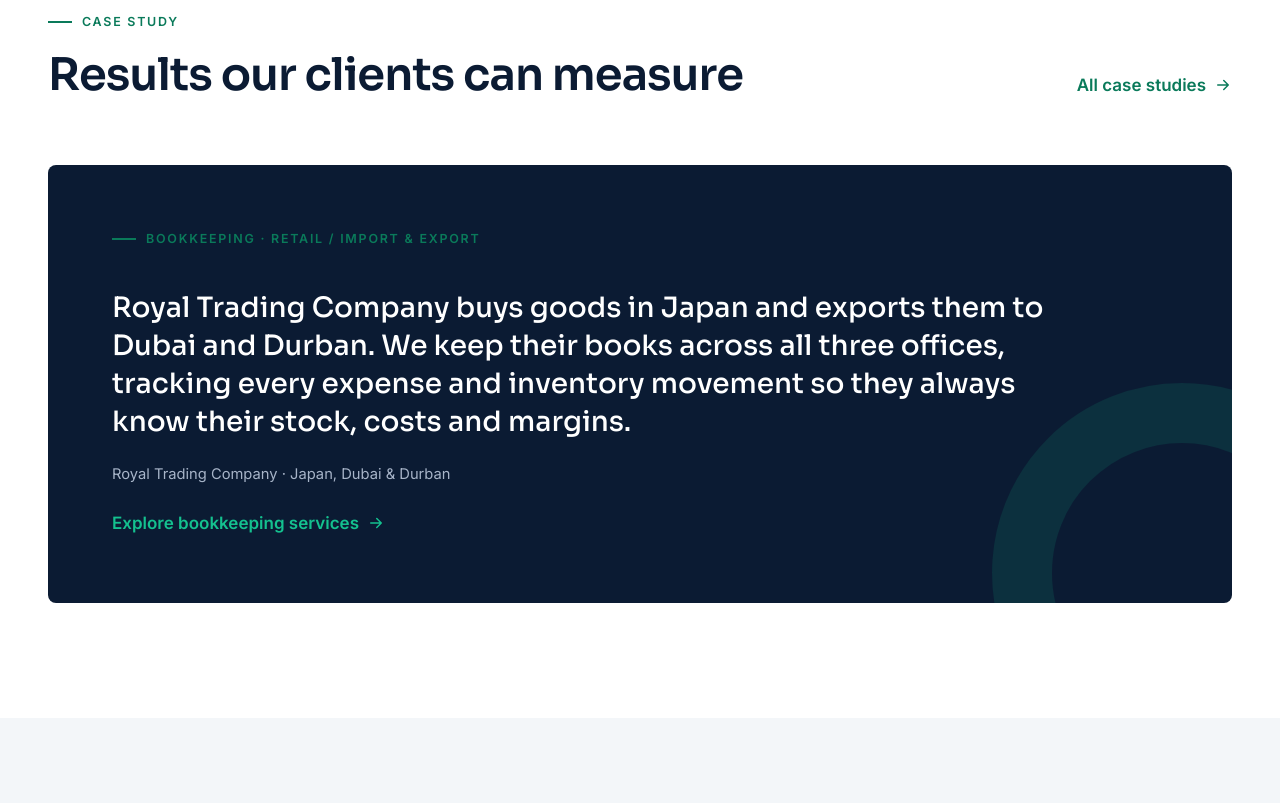
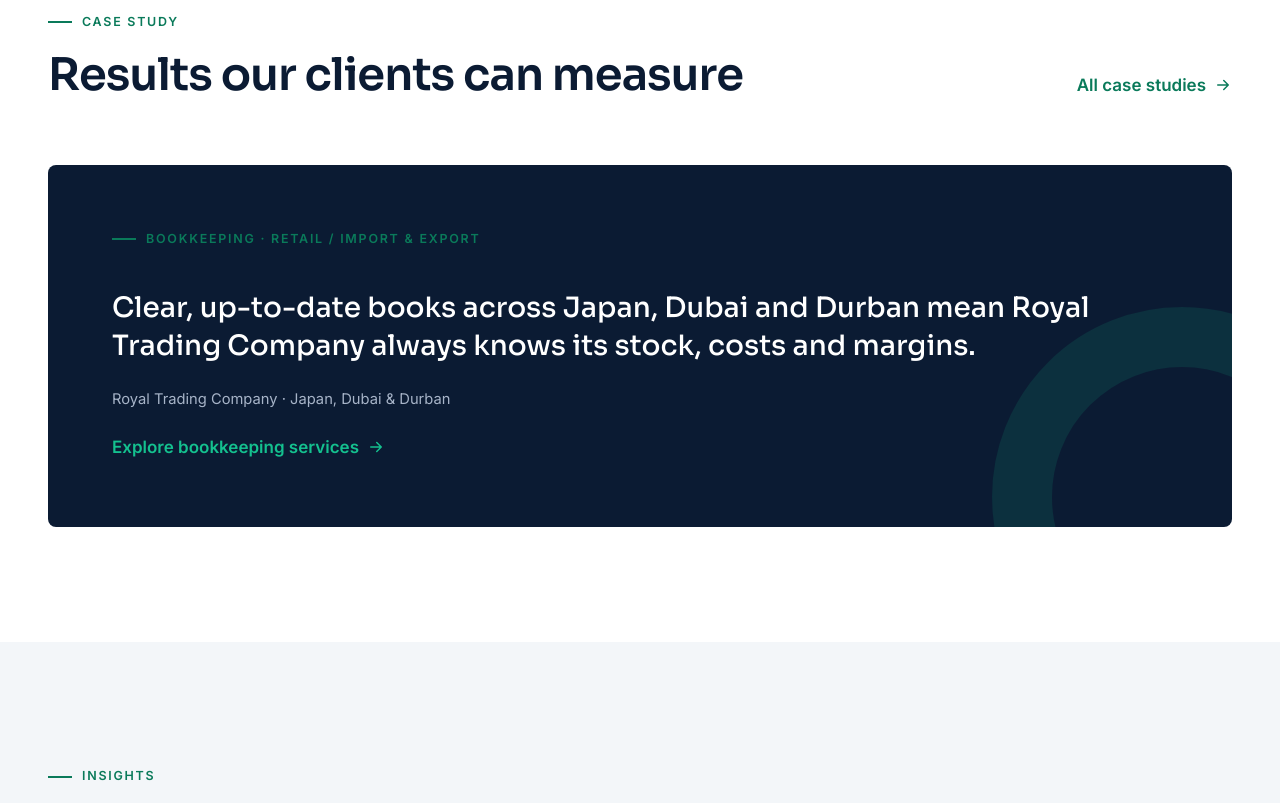
Before and after one commit to faseh980/My-first-website, a plain HTML site: page index.html in a window 1280 px wide. Shown: the part 6554-7357 px from the top of the page. Drawn offline with Linux system fonts and the light colour scheme; animation ran at ten frames a second.

Commit message:
Home case highlight: shorter outcome-focused line
Co-Authored-By: Claude Opus 5.5 <noreply@anthropic.com>
Claude-Session: https://claude.ai/code/session_01HpD3pcAv3o8eLuG8QuXvZ2

```diff
--- a/index.html
+++ b/index.html
@@ -207,7 +207,7 @@
     <div class="case-feature single" data-reveal>
       <div class="panel-ink">
         <p class="kicker">Bookkeeping · Retail / Import &amp; Export</p>
-        <blockquote>Royal Trading Company buys goods in Japan and exports them to Dubai and Durban. We keep their books across all three offices, tracking every expense and inventory movement so they always know their stock, costs and margins.</blockquote>
+        <blockquote>Clear, up-to-date books across Japan, Dubai and Durban mean Royal Trading Company always knows its stock, costs and margins.</blockquote>
         <cite>Royal Trading Company · Japan, Dubai &amp; Durban</cite>
         <a class="link-arrow" href="services/bookkeeping.html">Explore bookkeeping services <svg viewBox="0 0 24 24" aria-hidden="true"><path d="M5 12h14M13 6l6 6-6 6"/></svg></a>
       </div>
```
